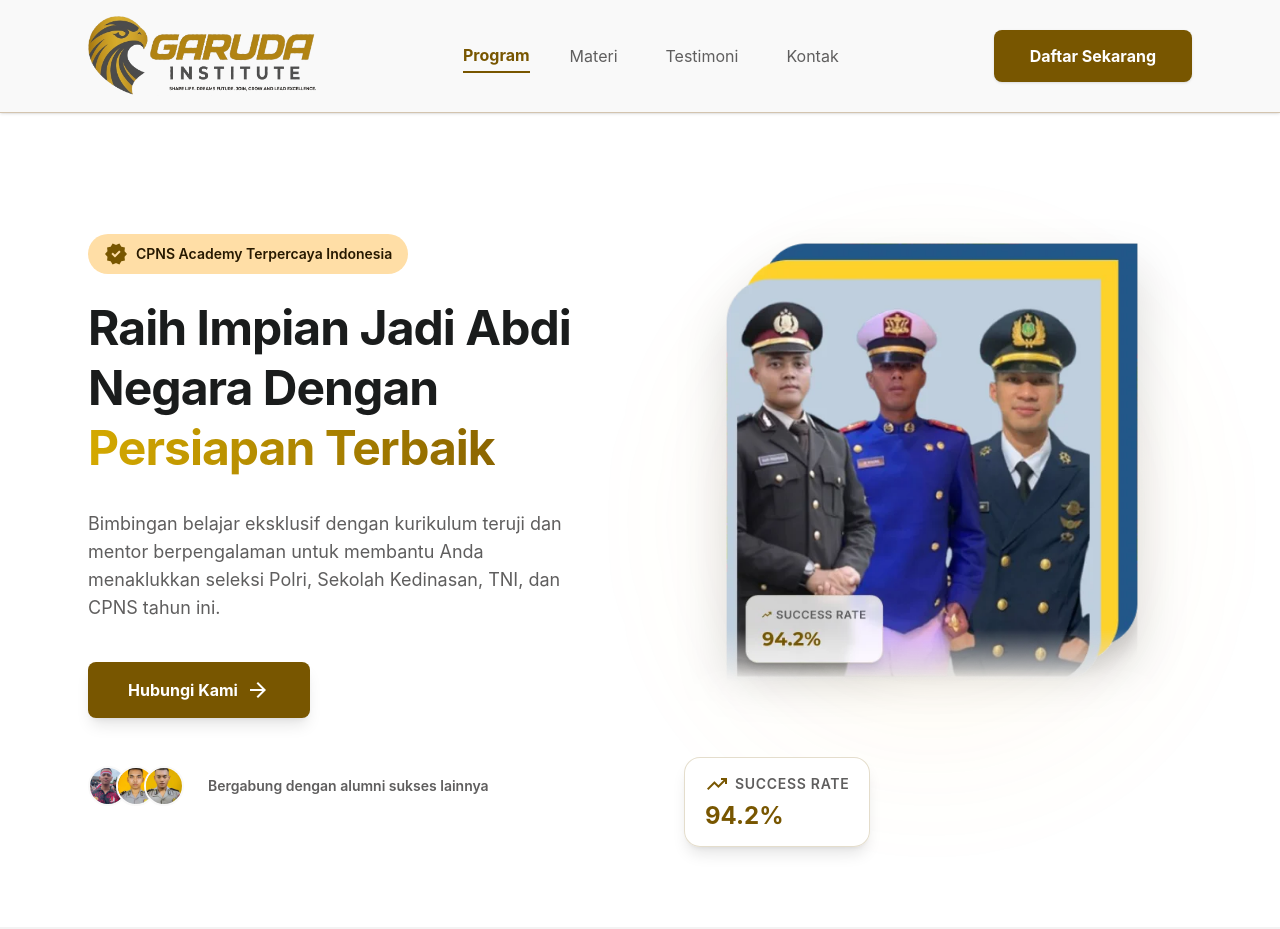
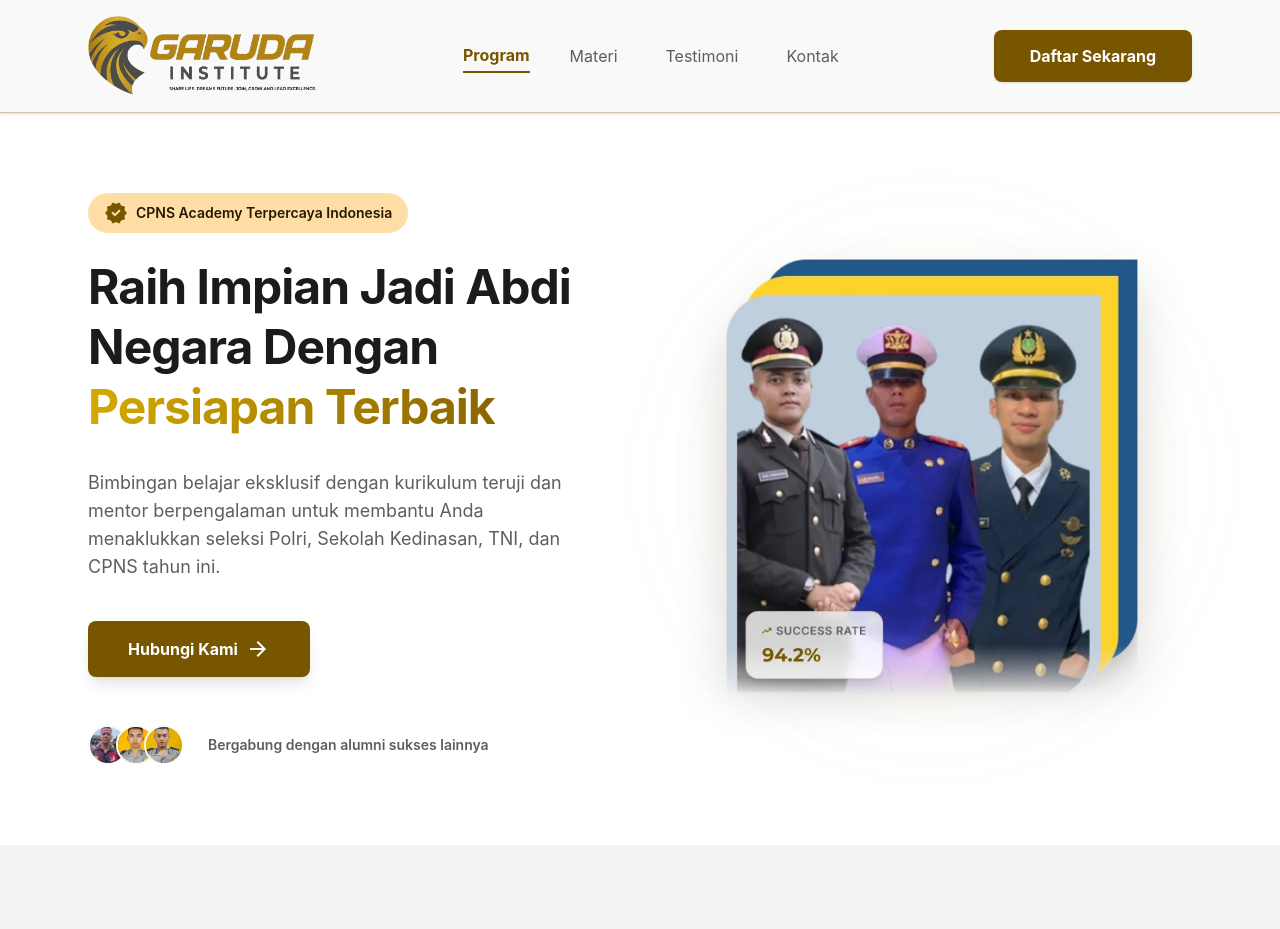
Before and after one commit to Yogasaputrabs/garuda-institute, a React (Vite) app: page / in a window 1280 px wide. Shown: the top 929 px of the page. Built offline with nearby package versions, Linux system fonts and the light colour scheme; a web font is replaced by a local one.

Commit message:
Remove hero success rate badge

```diff
--- a/src/sections/Hero.jsx
+++ b/src/sections/Hero.jsx
@@ -47,7 +47,7 @@ export default function Hero() {
             <p className="text-secondary font-label-md text-label-md">Bergabung dengan alumni sukses lainnya</p>
           </div>
         </div>
-<div className="relative order-1 lg:order-2 px-4 md:px-0 flex flex-col items-center justify-center">
+<div className="relative order-1 lg:order-2 px-4 md:px-0 flex items-center justify-center">
               <div className="absolute w-full h-full rounded-full blur-3xl pointer-events-none -z-0 opacity-70" style={{ background: 'radial-gradient(circle, rgba(247, 189, 72, 0.18) 0%, rgba(247, 189, 72, 0.05) 50%, transparent 75%)' }} />
               <div className="relative z-10 w-full flex justify-center items-end">
                 <img
@@ -57,14 +57,6 @@ export default function Hero() {
                   style={{ maskImage: 'linear-gradient(to bottom, black 88%, transparent 100%)', WebkitMaskImage: 'linear-gradient(to bottom, black 88%, transparent 100%)' }}
                 />
               </div>
-              <div className="relative z-10 w-full max-w-md lg:max-w-lg flex justify-start mt-4 md:mt-6 px-2">
-                <div className="backdrop-blur-md bg-white/90 border border-primary/20 px-5 py-3.5 rounded-2xl shadow-lg">
-                  <p className="text-secondary text-xs md:text-label-md font-label-md uppercase tracking-wider mb-1 flex items-center gap-1.5">
-                    <span className="material-symbols-outlined text-primary text-sm" style={{ fontVariationSettings: '"FILL" 1' }}>trending_up</span> Success Rate
-                  </p>
-                  <p className="text-primary font-headline-md text-xl md:text-2xl font-bold">94.2%</p>
-                </div>
-              </div>
             </div>
           </div>
         </section>
```
Also changed, not shown: Asset/02-hero/hero-main.webp.
